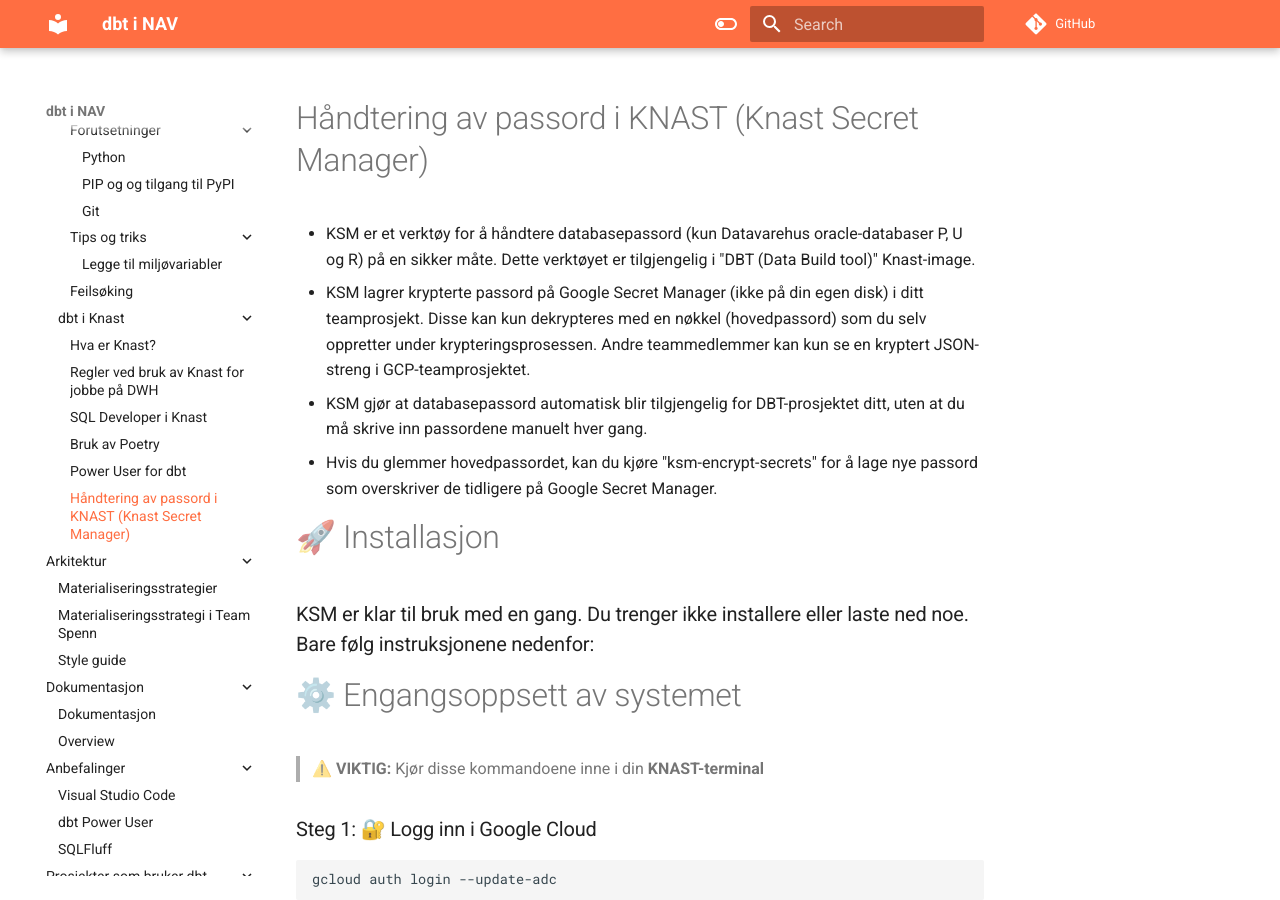
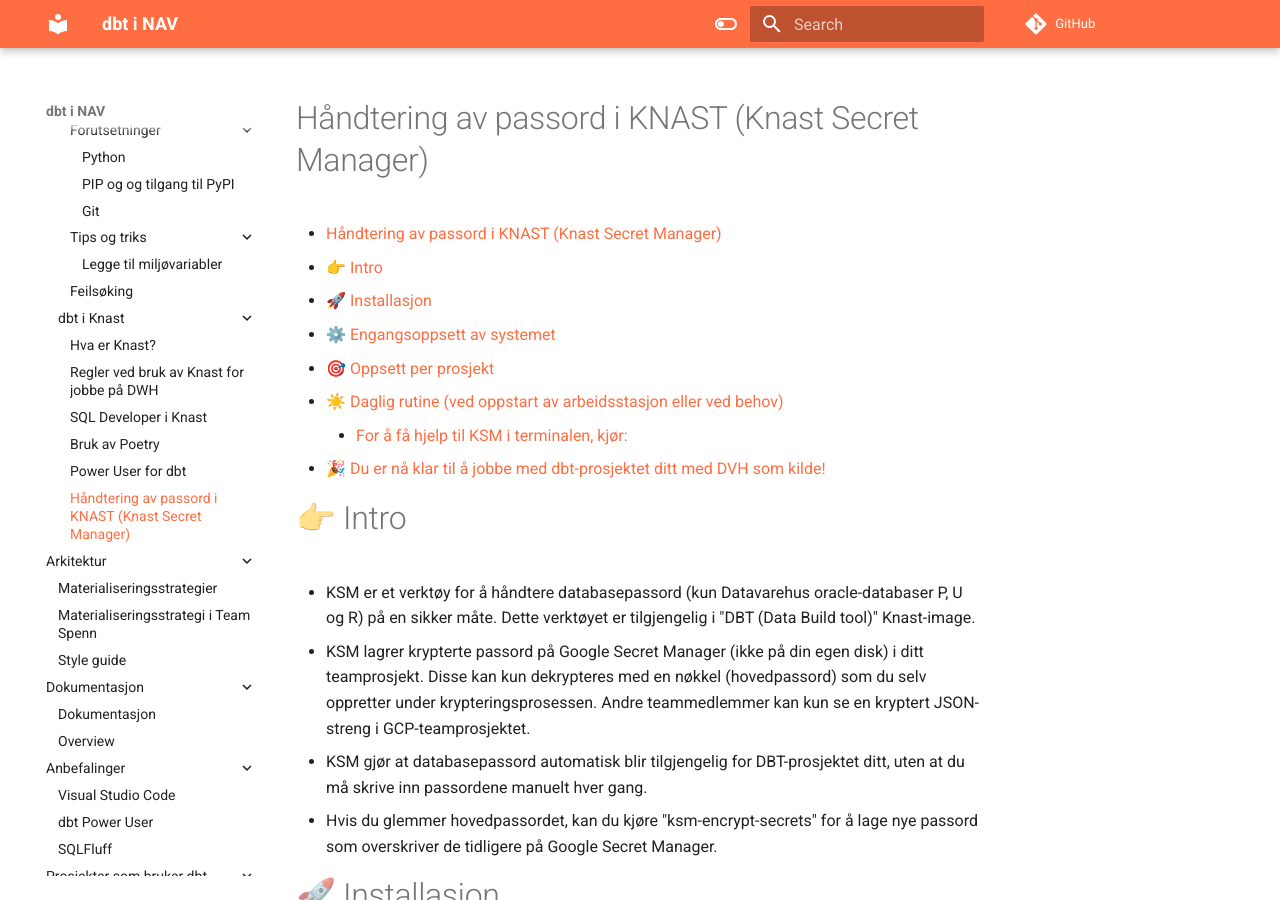
Before and after one commit to navikt/dbt-i-nav, an MkDocs documentation site: the page built from docs/dbt i Knast/KSM-brukerguide.md, in a window 1280 px wide and 900 px high. Built offline with MkDocs 1.6.1 and Material for MkDocs 9.7.7, drawn with Linux system fonts in a browser that asks for light colours; comment, search, counter and statistics services are not loaded.

Commit message:
docs(KSM-brukerguide): add table of contents to improve navigation

```diff
--- a/docs/dbt i Knast/KSM-brukerguide.md
+++ b/docs/dbt i Knast/KSM-brukerguide.md
@@ -1,4 +1,8 @@
 # Håndtering av passord i KNAST (Knast Secret Manager)
+
+[TOC]
+
+# 👉 Intro
 - KSM er et verktøy for å håndtere databasepassord (kun Datavarehus oracle-databaser P, U og R) på en sikker måte. Dette verktøyet er tilgjengelig i "DBT (Data Build tool)" Knast-image.
 - KSM lagrer krypterte passord på Google Secret Manager (ikke på din egen disk) i ditt teamprosjekt. Disse kan kun dekrypteres med en nøkkel (hovedpassord) som du selv oppretter under krypteringsprosessen. Andre teammedlemmer kan kun se en kryptert JSON-streng i GCP-teamprosjektet.
 - KSM gjør at databasepassord automatisk blir tilgjengelig for DBT-prosjektet ditt, uten at du må skrive inn passordene manuelt hver gang.
--- a/mkdocs.yml
+++ b/mkdocs.yml
@@ -79,6 +79,7 @@
   - admonition
   - toc:
       permalink: true
+      toc_depth: 2
   - pymdownx.superfences
 
 plugins:
```
